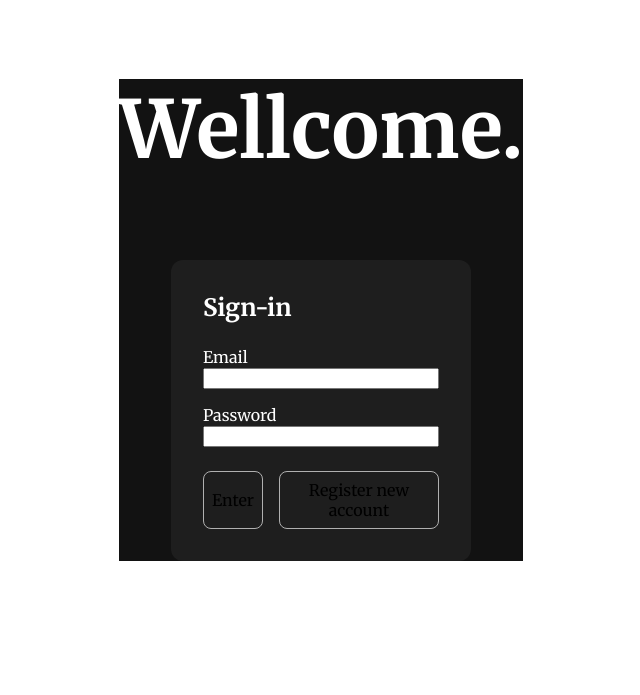
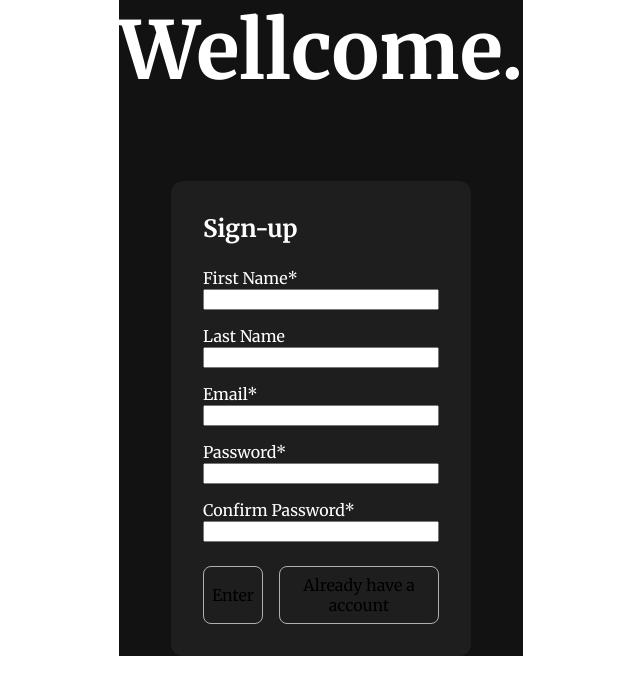
Before and after one commit to mauriciompf/basic_authentication_system, a PHP site: page / in a window 1280 px wide. Shown: the top 695 px of the page, without its empty margins (319-959 px from the left). Run offline with PHP 8.4, Linux system fonts and the light colour scheme.

Commit message:
Update index.php

```diff
--- a/index.php
+++ b/index.php
@@ -15,7 +15,7 @@
     <div class="wrapper">
         <main class="main">
             <h1 class="wellcome">Wellcome.</h1>
-            <div class="wrapper-form_login">
+            <div class="wrapper-form_login active">
                 <h2 class="heading">Sign-in</h1>
                     <form class="form" action="index.php" method="POST">
                         <div class="input_email input">
@@ -34,12 +34,12 @@
                     </form>
             </div>
 
-            <div class="wrapper-form_register wrapper-form_login active">
+            <div class="wrapper-form_register wrapper-form_login ">
                 <h2 class="heading">Sign-up</h2>
                 <form action="index.php" method="POST" class="form">
                     <div class="input">
                         <label for="f_name">First Name*</label>
-                        <input type="text" name="fname" id="f_name" aria-label="First Name" required>
+                        <input type="text" name="fname" id="f_name" aria-label="First Name">
                     </div>
                     <div class="input">
                         <label for="l_name">Last Name</label>
@@ -47,15 +47,15 @@
                     </div>
                     <div class="input">
                         <label for="r_email">Email*</label>
-                        <input type="email" name="r_email" id="r_email" aria-label="Email" required>
+                        <input type="email" name="r_email" id="r_email" aria-label="Email">
                     </div>
                     <div class="input">
                         <label for="r_password">Password*</label>
-                        <input type="password" name="r_password" id="r_password" aria-label="Password" required>
+                        <input type="password" name="r_password" id="r_password" aria-label="Password">
                     </div>
                     <div class="input">
                         <label for="confirm_pass">Confirm Password*</label>
-                        <input type="password" name="confirm_pass" id="confirm_pass" aria-label="Confirm Password" required>
+                        <input type="password" name="confirm_pass" id="confirm_pass" aria-label="Confirm Password">
                     </div>
                     <div class="form_buttons">
                         <button type="submit" class="btn btn-enter" aria-describedby="Enter with your account">Enter</button>
@@ -64,7 +64,7 @@
                 </form>
             </div>
 
-            <?php include "forms.php"; ?>
+            <?php require "forms.php"; ?>
         </main>
     </div>
     <script type="module" src="app.js"></script>
```
